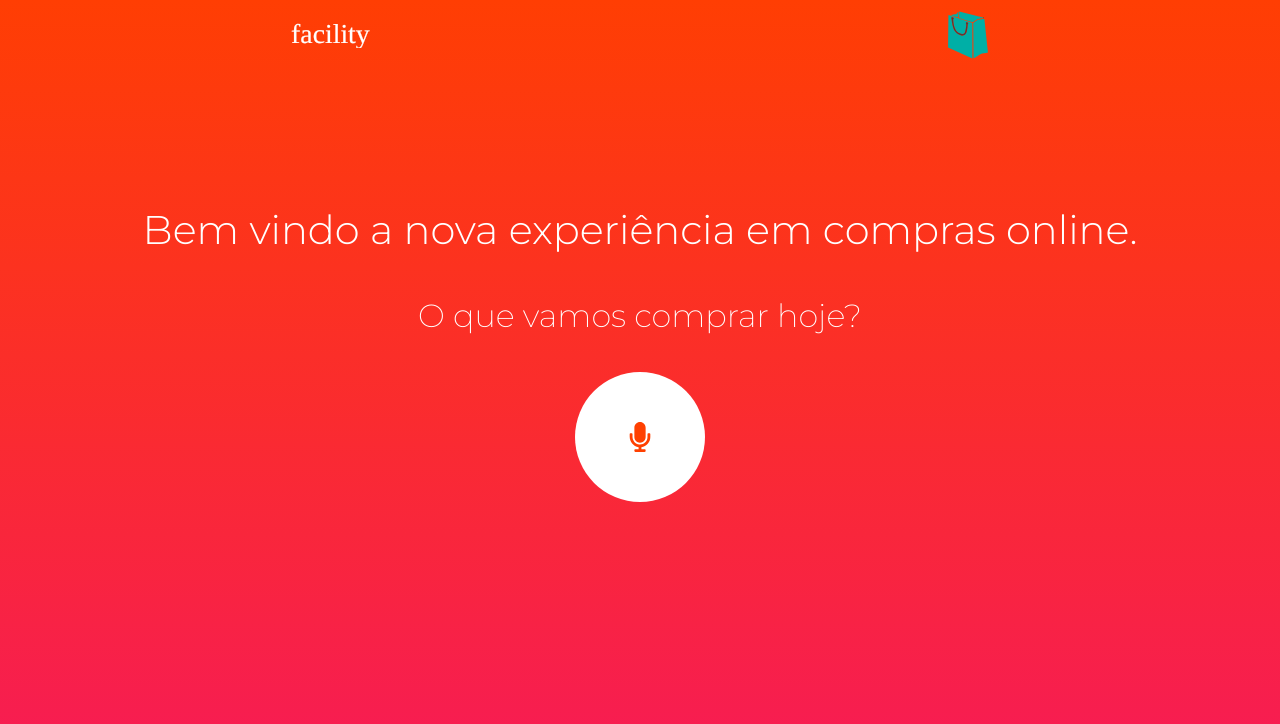
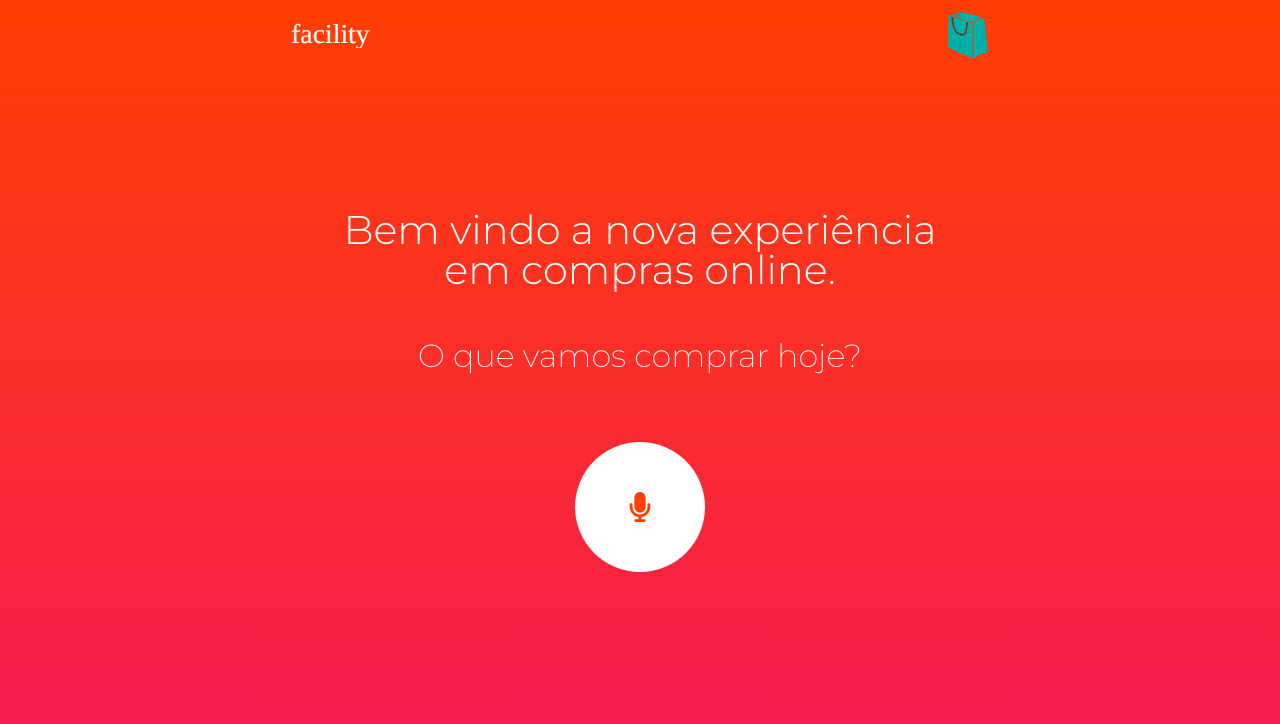
Before and after one commit to JhemersonLucas/MegaHack2-Talk-Buy-FrontEnd, a React (Create React App) app: page / in a window 1280 px wide. Shown: the top 724 px of the page. Built offline with nearby package versions, Linux system fonts and the light colour scheme.

Commit message:
Ajuste css page start

```diff
--- a/src/pages/Start/index.tsx
+++ b/src/pages/Start/index.tsx
@@ -59,7 +59,7 @@ const Start: React.FC = () => {
   };
 
   return (
-    <>
+    <S.Container>
       <S.TitleContainer>
         Bem vindo a nova experiência em compras online.
       </S.TitleContainer>
@@ -70,7 +70,7 @@ const Start: React.FC = () => {
           Desculpa, mas não conseguimos entender! Tenta mais uma vez, por favor?
         </S.NoResult>
       ) : null}
-    </>
+    </S.Container>
   );
 };
 
--- a/src/pages/Start/styles.ts
+++ b/src/pages/Start/styles.ts
@@ -1,4 +1,12 @@
 import styled from 'styled-components';
+
+export const Container = styled.div`
+  margin: 0 20px;
+  display: flex;
+  flex-direction: column;
+  justify-items: center;
+  max-width: 700px;
+`;
 
 export const TitleContainer = styled.div`
   display: flex;
@@ -9,14 +17,29 @@ export const TitleContainer = styled.div`
   font-weight: 300;
   text-align: center;
   padding: 20px;
+
+  @media (max-width: 670px) {
+    font-size: 2em;
+  }
+
+  @media (max-width: 400px) {
+    font-size: 1.5em;
+  }
 `;
 
 export const SubtitleContainer = styled.div`
-  margin-top: 30px;
   font-size: 2em;
   font-weight: 100;
-  max-width: 80vw;
+  margin: 30px 50px;
   text-align: center;
+
+  @media (max-width: 670px) {
+    font-size: 1.6em;
+  }
+
+  @media (max-width: 400px) {
+    font-size: 1.2em;
+  }
 `;
 
 export const SearchContainer = styled.div`
```
